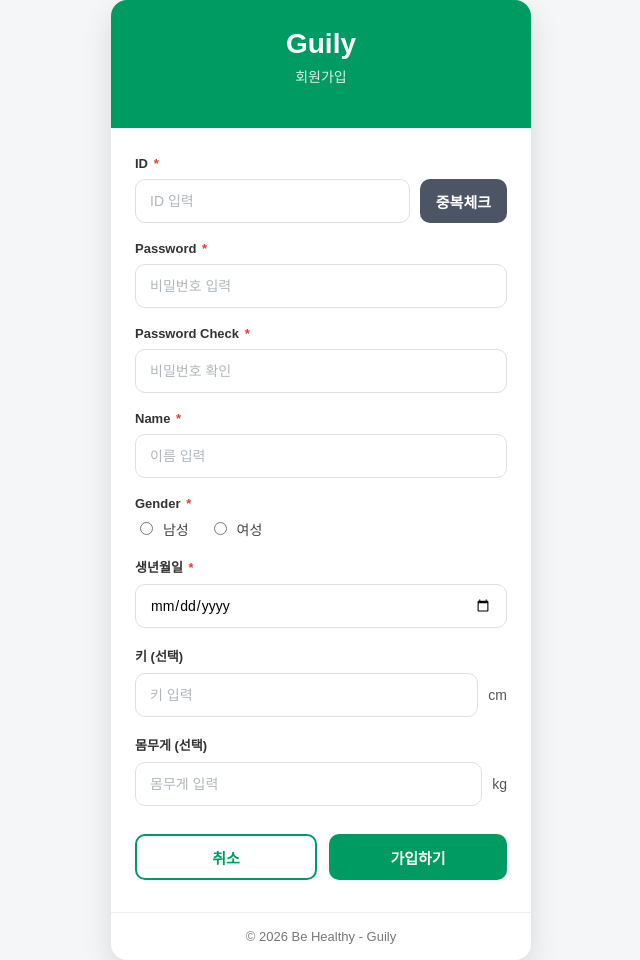
After one commit to hsy-mbc/GuilyWeb, a Python web app: template src/main/resources/templates/signup.html in a window 1280 px wide. The commit adds this page. Shown: the whole page, without its empty margins (319-959 px from the left). Run offline with Jinja, Linux system fonts and the light colour scheme; the template is opened without the code that fills it, so the values that code supplies are empty.

Commit message:
version1 - login, signup 구현 완료

```diff
--- /dev/null
+++ b/src/main/resources/static/css/auth.css
@@ -0,0 +1,194 @@
+/* =========================
+   AUTH COMMON LAYOUT
+========================= */
+.auth-wrapper {
+  min-height: 100vh;
+  display: flex;
+  align-items: center;
+  justify-content: center;
+  background: #f4f6f8;
+}
+
+.auth-card {
+  width: 100%;
+  max-width: 420px;
+  background: #ffffff;
+  border-radius: 16px;
+  overflow: hidden;
+  box-shadow: 0 12px 30px rgba(0, 0, 0, 0.12);
+}
+
+/* =========================
+   HEADER
+========================= */
+.auth-header {
+  background: #009b63;
+  padding: 28px 20px;
+  text-align: center;
+}
+
+.auth-title {
+  color: #ffffff;
+  font-size: 28px;
+  font-weight: 700;
+  margin: 0;
+}
+
+.auth-subtitle {
+  margin-top: 6px;
+  font-size: 14px;
+  color: rgba(255, 255, 255, 0.85);
+}
+
+/* =========================
+   BODY
+========================= */
+.auth-body {
+  padding: 28px 24px 32px;
+}
+
+.auth-form {
+  display: flex;
+  flex-direction: column;
+  gap: 18px;
+}
+
+/* =========================
+   FORM ELEMENTS
+========================= */
+.form-group {
+  display: flex;
+  flex-direction: column;
+  gap: 8px;
+}
+
+.form-label {
+  font-size: 13px;
+  font-weight: 600;
+  color: #333333;
+}
+
+.required {
+  color: #e53935;
+  margin-left: 2px;
+}
+
+.form-input {
+  width: 100%;
+  height: 44px;
+  padding: 0 14px;
+  border-radius: 10px;
+  border: 1px solid #dcdfe3;
+  font-size: 14px;
+  outline: none;
+  transition: border-color 0.2s, box-shadow 0.2s;
+}
+
+.form-input::placeholder {
+  color: #b0b6bd;
+}
+
+.form-input:focus {
+  border-color: #009b63;
+  box-shadow: 0 0 0 2px rgba(0, 155, 99, 0.15);
+}
+
+/* =========================
+   INLINE / UNIT / RADIO
+========================= */
+.form-inline {
+  display: flex;
+  gap: 10px;
+}
+
+.form-unit {
+  display: flex;
+  align-items: center;
+  gap: 10px;
+}
+
+.unit-text {
+  font-size: 14px;
+  color: #555555;
+}
+
+.form-radio {
+  display: flex;
+  gap: 20px;
+  font-size: 14px;
+  color: #444444;
+}
+
+.form-radio input {
+  margin-right: 6px;
+}
+
+/* =========================
+   BUTTONS
+========================= */
+.form-actions {
+  display: flex;
+  gap: 12px;
+  margin-top: 10px;
+}
+
+.btn {
+  flex: 1;
+  height: 46px;
+  border-radius: 10px;
+  font-size: 15px;
+  font-weight: 600;
+  cursor: pointer;
+  border: none;
+  transition: background-color 0.2s, color 0.2s, border-color 0.2s;
+  text-decoration: none;
+  display: flex;
+  align-items: center;
+  justify-content: center;
+}
+
+/* primary */
+.btn-primary {
+  background: #009b63;
+  color: #ffffff;
+}
+
+.btn-primary:hover {
+  background: #008452;
+}
+
+/* outline */
+.btn-outline {
+  background: #ffffff;
+  color: #009b63;
+  border: 2px solid #009b63;
+}
+
+.btn-outline:hover {
+  background: #009b63;
+  color: #ffffff;
+}
+
+/* dark (중복체크 버튼) */
+.btn-dark {
+  background: #4b5563;
+  color: #ffffff;
+  padding: 0 16px;
+  flex: none;
+  height: 44px;
+}
+
+.btn-dark:hover {
+  background: #374151;
+}
+
+/* =========================
+   FOOTER
+========================= */
+.auth-footer {
+  text-align: center;
+  padding: 16px;
+  font-size: 13px;
+  color: #777777;
+  border-top: 1px solid #eeeeee;
+}
--- /dev/null
+++ b/src/main/resources/static/css/common.css
@@ -0,0 +1,9 @@
+* {
+  box-sizing: border-box;
+  font-family: "Pretendard", sans-serif;
+}
+
+body {
+  margin: 0;
+  background: #f5f6f8;
+}
--- /dev/null
+++ b/src/main/resources/templates/signup.html
@@ -0,0 +1,103 @@
+<!DOCTYPE html>
+<html lang="ko" xmlns:th="http://www.thymeleaf.org">
+<head>
+    <meta charset="UTF-8" />
+    <title>Signup | Guily</title>
+    <link rel="stylesheet" href="/css/common.css" />
+    <link rel="stylesheet" href="/css/auth.css" />
+</head>
+<body>
+
+<div class="auth-wrapper">
+    <div class="auth-card">
+
+        <!-- header -->
+        <header class="auth-header">
+            <h1 class="auth-title">Guily</h1>
+            <p class="auth-subtitle">회원가입</p>
+        </header>
+
+        <!-- body -->
+        <main class="auth-body">
+            <form class="auth-form" action="/signup" method="post">
+
+                <!-- ID -->
+                <div class="form-group">
+                    <label class="form-label">ID <span class="required">*</span></label>
+                    <div class="form-inline">
+                        <input type="text" name="userId" class="form-input" placeholder="ID 입력" />
+                        <button type="button" id="btn-check-id" class="btn btn-dark">중복체크</button>
+                    </div>
+                </div>
+
+                <!-- Password -->
+                <div class="form-group">
+                    <label class="form-label">Password <span class="required">*</span></label>
+                    <input type="password" name="password" class="form-input" placeholder="비밀번호 입력" />
+                </div>
+
+                <!-- Password Check -->
+                <div class="form-group">
+                    <label class="form-label">Password Check <span class="required">*</span></label>
+                    <input type="password" name="passwordConfirm" class="form-input" placeholder="비밀번호 확인" />
+                </div>
+
+                <!-- Name -->
+                <div class="form-group">
+                    <label class="form-label">Name <span class="required">*</span></label>
+                    <input type="text" name="name" class="form-input" placeholder="이름 입력" />
+                </div>
+
+                <!-- Gender -->
+                <div class="form-group">
+                    <label class="form-label">Gender <span class="required">*</span></label>
+                    <div class="form-radio">
+                        <label><input type="radio" name="gender" value="MALE" /> 남성</label>
+                        <label><input type="radio" name="gender" value="FEMALE" /> 여성</label>
+                    </div>
+                </div>
+
+                <!-- Birth -->
+                <div class="form-group">
+                    <label class="form-label">생년월일 <span class="required">*</span></label>
+                    <input type="date" name="birthdate" class="form-input" />
+                </div>
+
+                <!-- Height -->
+                <div class="form-group">
+                    <label class="form-label">키 (선택)</label>
+                    <div class="form-unit">
+                        <input type="number" name="height" class="form-input" placeholder="키 입력" />
+                        <span class="unit-text">cm</span>
+                    </div>
+                </div>
+
+                <!-- Weight -->
+                <div class="form-group">
+                    <label class="form-label">몸무게 (선택)</label>
+                    <div class="form-unit">
+                        <input type="number" name="weight" class="form-input" placeholder="몸무게 입력" />
+                        <span class="unit-text">kg</span>
+                    </div>
+                </div>
+
+                <!-- buttons -->
+                <div class="form-actions">
+                    <button type="button" class="btn btn-outline" onclick="location.href='/login'">취소</button>
+                    <button type="submit" class="btn btn-primary">가입하기</button>
+                </div>
+
+            </form>
+        </main>
+
+        <!-- footer -->
+        <footer class="auth-footer">
+            © 2026 Be Healthy - Guily
+        </footer>
+
+    </div>
+</div>
+
+<script th:src="@{/js/signup.js}"></script>
+</body>
+</html>
```
Also changed, not shown: src/main/resources/static/css/main.css (+12 -0 lines), src/main/resources/static/js/signup.js (added, +28 -0 lines), src/main/resources/templates/diet.html (added, +10 -0 lines), src/main/resources/templates/fragments/base.html (+17 -2 lines), src/main/resources/templates/fragments/footer.html (+7 -5 lines), src/main/resources/templates/fragments/header.html (+15 -5 lines), src/main/resources/templates/index.html (+9 -24 lines), src/main/resources/templates/login.html (added, +71 -0 lines), 9 other files.
